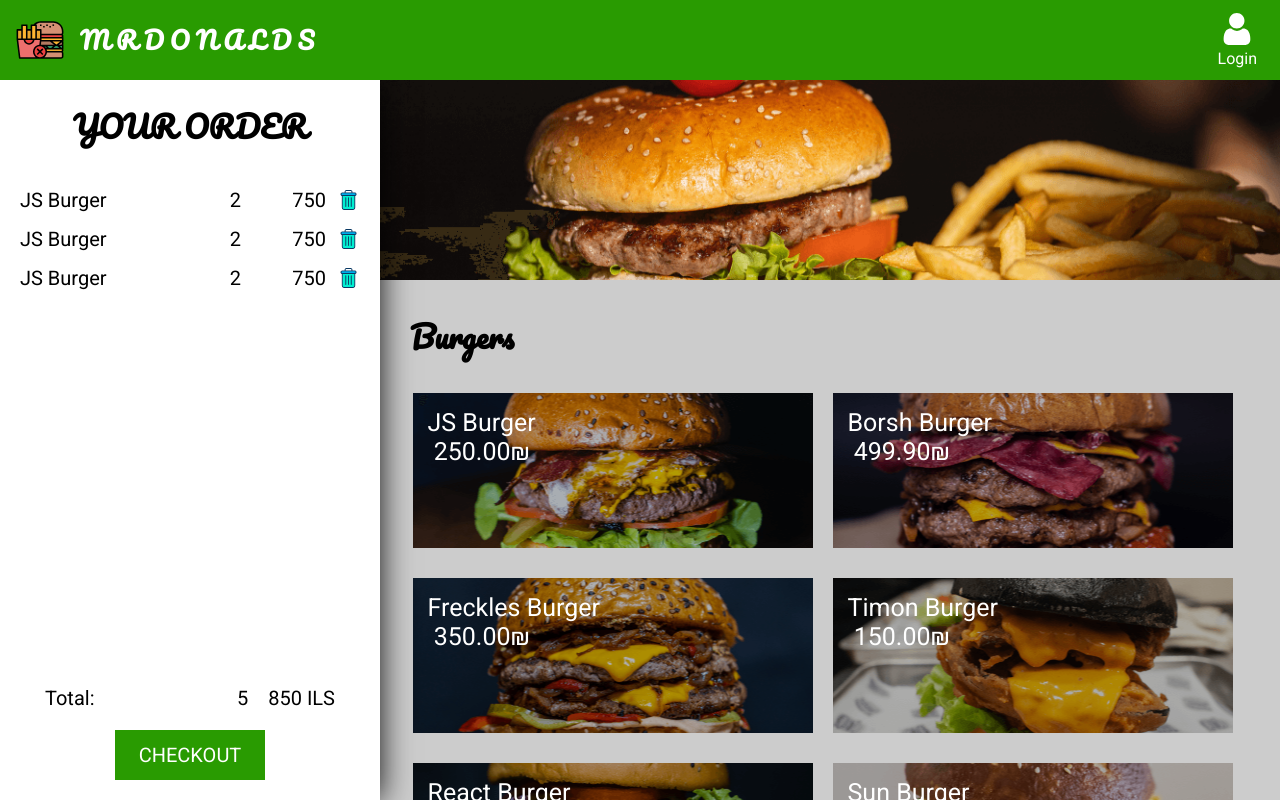
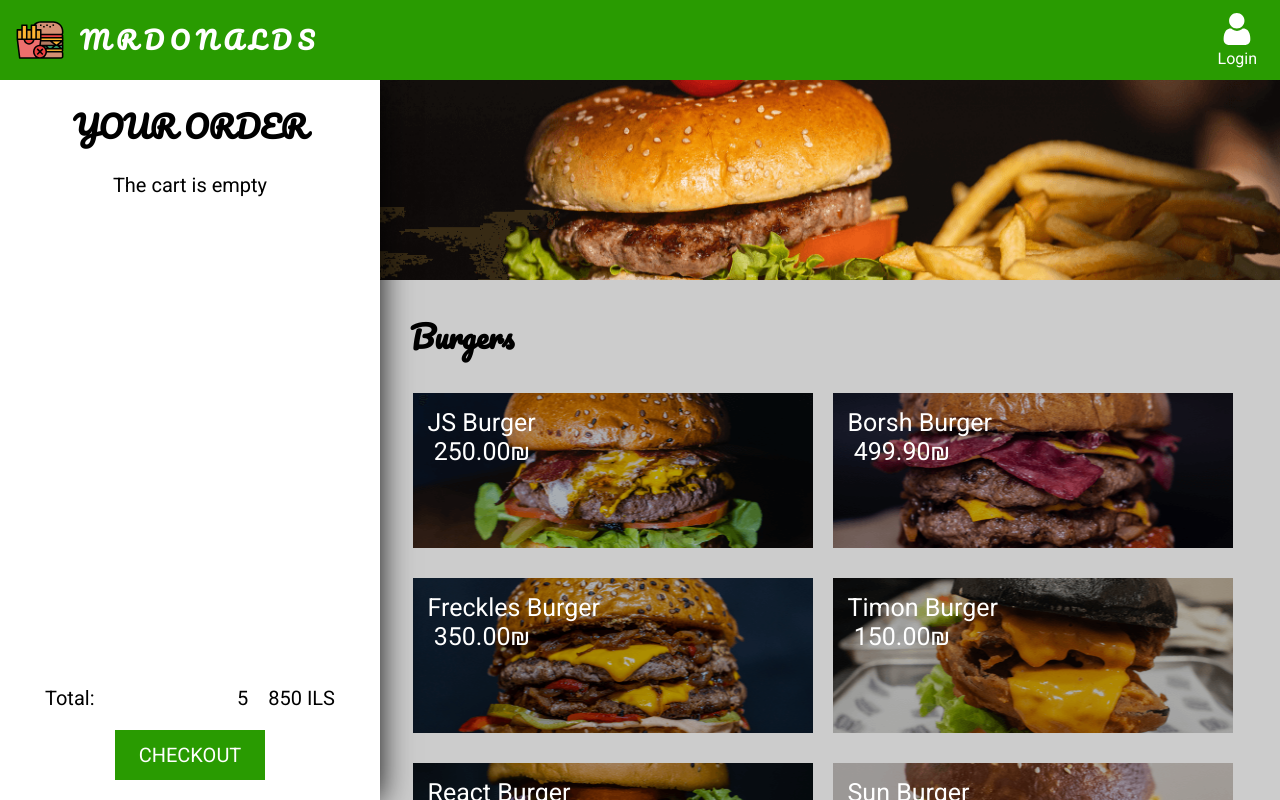
Before and after one commit to AlexKomanov/mrdonalds, a React (Create React App) app: page / in a window 1280 px wide. Shown: the top 800 px of the page. Built offline with nearby package versions, Linux system fonts and the light colour scheme.

Commit message:
Adding hooks to the components and refactoring of components in directories

```diff
--- a/src/App.js
+++ b/src/App.js
@@ -1,25 +1,24 @@
-import Navbar from "./componets/NavBar";
-import Menu from "./componets/Menu";
-import {GlobalStyle} from "./componets/GlobalStyle";
-import {useState} from "react";
-import ItemModalWindow from "./componets/ItemModalWindow";
-import OrderSection from "./componets/OrderSection";
-
-
-
+import Navbar from "./componets/NavBar/NavBar";
+import Menu from "./componets/Menu/Menu";
+import {GlobalStyle} from "./componets/Styled/GlobalStyle";
+import ItemModalWindow from "./componets/Modal/ItemModalWindow";
+import OrderSection from "./componets/Order/OrderSection";
+import {useOpenItem} from "./componets/Hooks/useOpenItem";
+import {useOrders} from "./componets/Hooks/useOrders";
 
 
 function App() {
 
-    const [openItem, setOpenItem] = useState(null);
+    const openItem = useOpenItem();
+    const orders = useOrders();
 
     return (
         <>
             <GlobalStyle/>
             <Navbar/>
-            <OrderSection/>
-            <Menu setOpenItem={setOpenItem}/>
-            <ItemModalWindow openItem={openItem} setOpenItem={setOpenItem}/>
+            <OrderSection {...orders}/>
+            <Menu {...openItem}/>
+            {openItem.openItem && <ItemModalWindow {...openItem} {...orders}/>}
 
         </>
     );
--- a/src/componets/Banner.js
+++ b/src/componets/Menu/Banner.js
@@ -1,4 +1,4 @@
-import bannerImg from '../image/banner.png'
+import bannerImg from '../../image/banner.png'
 import styled from "styled-components";
 
 export const Banner = styled.div`
--- a/src/componets/Menu.js
+++ b/src/componets/Menu/Menu.js
@@ -1,7 +1,7 @@
 import React from 'react';
 import styled from 'styled-components';
 import ListItem from "./ListItem";
-import dbMenu from "./DBMenu";
+import dbMenu from "../DBMenu";
 import {Banner} from "./Banner";
 
 const MenuStyled = styled.main`
--- a/src/componets/ItemModalWindow.js
+++ b/src/componets/Modal/ItemModalWindow.js
@@ -1,6 +1,6 @@
 import React from 'react';
 import styled from 'styled-components';
-import {ButtonAddItem} from "./ButtonAddItem";
+import {ButtonAddItem} from "../Styled/ButtonAddItem";
 
 
 const Overlay = styled.div`
@@ -48,7 +48,7 @@ const HeaderContent = styled.div`
 `;
 
 
-const ItemModalWindow = ({openItem, setOpenItem}) => {
+const ItemModalWindow = ({openItem, setOpenItem, orders, setOrders}) => {
 
     const closeModalWindow = (e) =>{
         if (e.target.id === 'overlay') {
@@ -56,8 +56,13 @@ const ItemModalWindow = ({openItem, setOpenItem}) => {
         }
     }
 
-    if (!openItem) {
-        return null;
+    const order = {
+        ...openItem
+    };
+
+    const addToOrder = () => {
+        setOrders([...orders, order])
+        setOpenItem(null)
     }
 
     return (
@@ -70,7 +75,7 @@ const ItemModalWindow = ({openItem, setOpenItem}) => {
                         <div>{openItem.price}</div>
                     </HeaderContent>
                 </ModalWindowContent>
-                <ButtonAddItem>
+                <ButtonAddItem onClick={addToOrder}>
                     Add to cart
                 </ButtonAddItem>
             </ModalWindow>
--- a/src/componets/NavBar.js
+++ b/src/componets/NavBar/NavBar.js
@@ -1,7 +1,7 @@
 import React from 'react';
 import styled from 'styled-components';
-import logoSvg from '../image/navbar-logo.svg';
-import signinSvg from '../image/sign-in-button.svg';
+import logoSvg from '../../image/navbar-logo.svg';
+import signinSvg from '../../image/sign-in-button.svg';
 
 const NavBarStyled = styled.header`
   position: fixed;
@@ -9,7 +9,7 @@ const NavBarStyled = styled.header`
   left: 0;
   z-index: 999;
   height: 80px;
-  width: 100vw;
+  width: 100%;
   display: flex;
   justify-content: space-between;
   align-items: center;
--- a/src/componets/OrderListItem.js
+++ b/src/componets/Order/OrderListItem.js
@@ -1,5 +1,5 @@
 import React from 'react';
-import trashIcon from '../image/trash.svg'
+import trashIcon from '../../image/trash.svg'
 import styled from "styled-components";
 
 const OrderItemStyled = styled.li`
@@ -30,12 +30,13 @@ const TrashButton = styled.button`
   cursor: pointer;
 `;
 
-const OrderListItem = () => {
+const OrderListItem = ({order}) => {
     return (
         <OrderItemStyled>
-            <ItemName>JS Burger</ItemName>
+            <ItemName>{order.name}</ItemName>
             <span>2</span>
-            <ItemPrice>750</ItemPrice>
+            <ItemPrice>{order.price.toLocaleString('he-IL',
+                {style: 'currency', currency: 'ILS'})}</ItemPrice>
             <TrashButton/>
         </OrderItemStyled>
     );
--- a/src/componets/OrderSection.js
+++ b/src/componets/Order/OrderSection.js
@@ -1,6 +1,6 @@
 import React from 'react';
 import styled from 'styled-components';
-import {ButtonAddItem} from "./ButtonAddItem";
+import {ButtonAddItem} from "../Styled/ButtonAddItem";
 import OrderListItem from "./OrderListItem";
 
 const OrderStyled = styled.section`
@@ -42,16 +42,20 @@ const TotalPrice = styled.span`
   margin-left: 20px
 `;
 
-const OrderSection = () => {
+const EmptyList = styled.p`
+  text-align: center;
+`
+
+const OrderSection = ({orders}) => {
     return (
         <OrderStyled>
             <OrderTitle>YOUR ORDER</OrderTitle>
             <OrderContent>
+                { orders.length ?
                 <OrderList>
-                    <OrderListItem/>
-                    <OrderListItem/>
-                    <OrderListItem/>
-                </OrderList>
+                    {orders.map(order => <OrderListItem order={order}/>)}
+                </OrderList> :
+                <EmptyList>The cart is empty</EmptyList>}
             </OrderContent>
             <OrderTotal>
                 <span>Total:</span>
```
Also changed, not shown: src/componets/Menu/ListItem.js (renamed from src/componets/ListItem.js), src/componets/Styled/ButtonAddItem.js (renamed from src/componets/ButtonAddItem.js), src/componets/Styled/GlobalStyle.js (renamed from src/componets/GlobalStyle.js).
